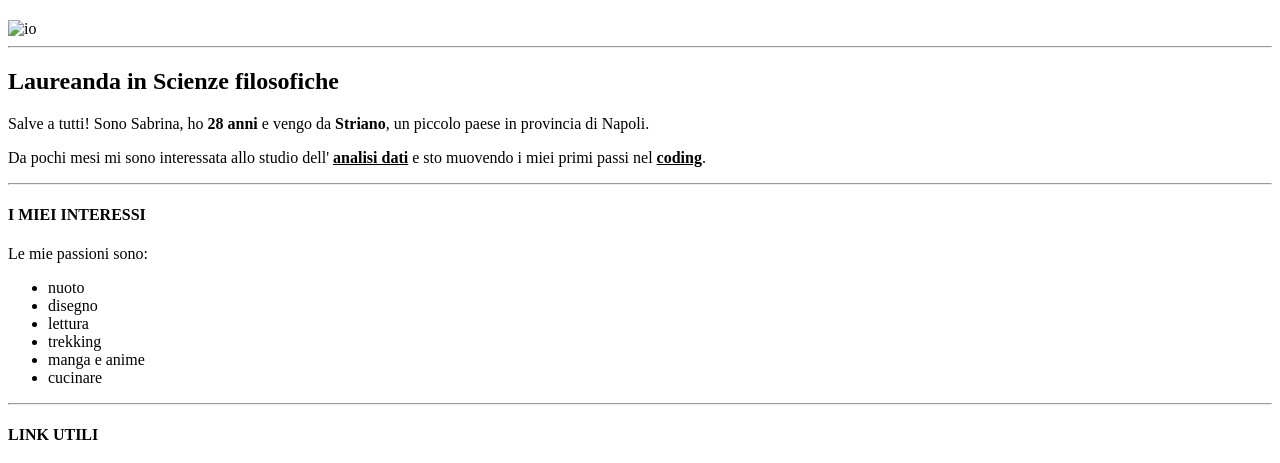
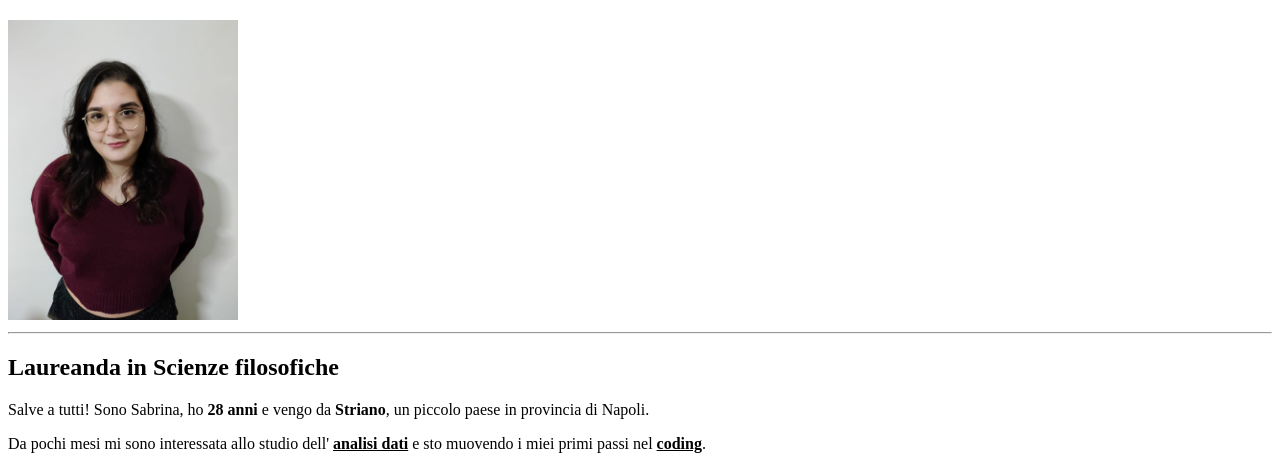
Before and after one commit to challenge-network-18-mar-24/sabrina-corrado, a plain HTML site: page index.html in a window 1280 px wide. Shown: the part 60-523 px from the top of the page. Drawn offline with Linux system fonts and the light colour scheme; the site is published under a folder, as on GitHub Pages, so addresses that start at the root find nothing.

Commit message:
tentativo img

```diff
--- a/index.html
+++ b/index.html
@@ -7,7 +7,7 @@
 </head>
 <body>
     <h1><b>Sabrina Corrado</b></h1>
-    <img src="/assets/photo_2021-09-20_12-45-18.jpg" alt="io" width="230" height="300">
+    <img src="sabrina-corrado/assets/photo_2021-09-20_12-45-18.jpg" alt="io" width="230" height="300">
 <hr>
     <h2>Laureanda in Scienze filosofiche</h2>
     <p>Salve a tutti! Sono Sabrina, ho <b>28 anni</b> e vengo da <b>Striano</b>, un piccolo paese in provincia di Napoli.</p>
```
